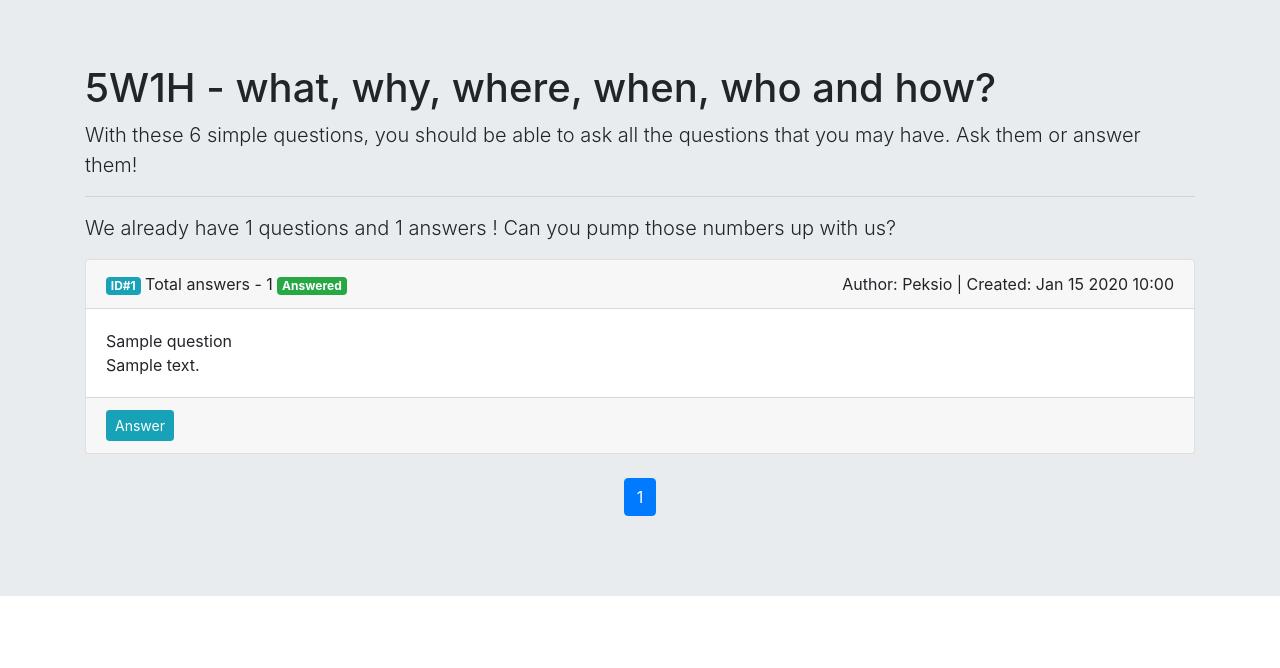
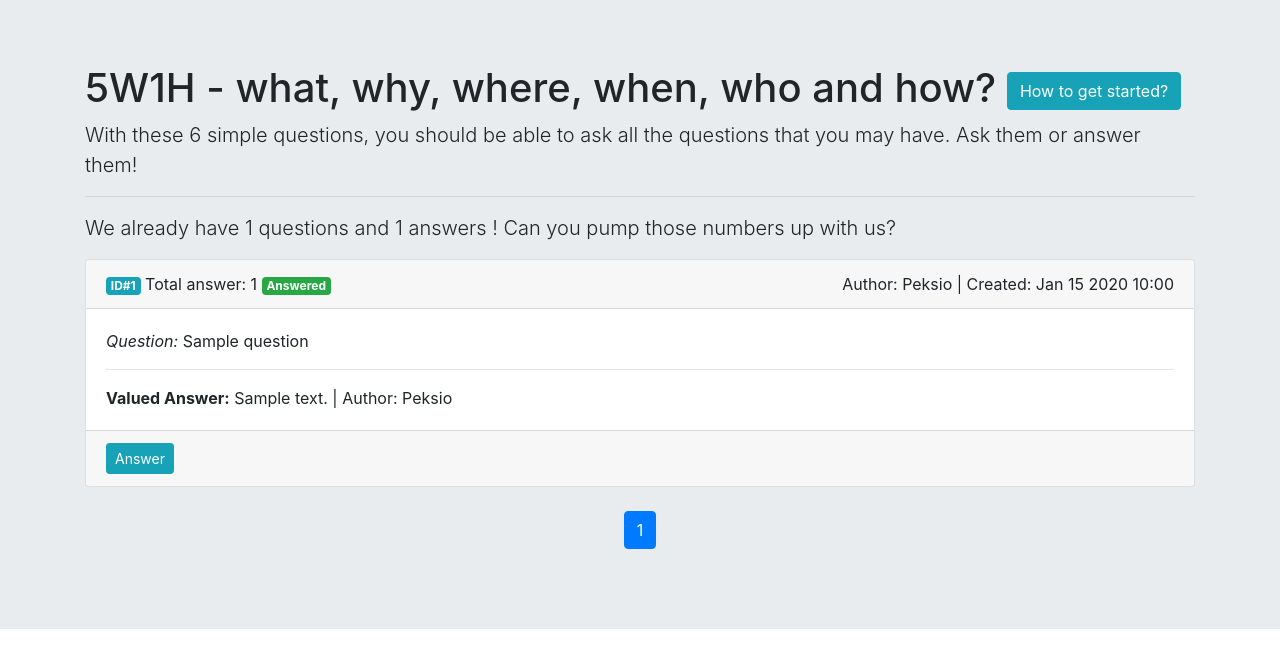
Before and after one commit to m-niemiec/5w1h, a Django app: page / in a window 1280 px wide. Shown: the part 56-724 px from the top of the page. Run offline with Django 3.2, Linux system fonts and the light colour scheme; data comes from the database, SQL or seed files in the repository; tables that the repository leaves empty hold one stand-in row (values such as "Sample post"); parts of the project's set-up code (start-up, migrations or seed data) failed here and were passed over; some libraries are stand-ins or nearby versions.

Commit message:
Added first pass of bootstrap, fixed bug with marking valued answers from different users, changed forms model to override classes, changed some names for better understanding, code will be cleaned up soon.

```diff
--- a/main/forms.py
+++ b/main/forms.py
@@ -11,6 +11,10 @@ class AskAQuestionForm(ModelForm):
 
 class GiveAnAnswerForm(ModelForm):
 
+    def __init__(self, *args, **kwargs):
+        super().__init__(*args, **kwargs)
+        self.fields['answer'].widget.attrs.update({'class': 'form-control'})
+
     class Meta:
         model = Answer
         fields = ['question_id', 'answer']
--- a/main/templates/main/base.html
+++ b/main/templates/main/base.html
@@ -4,7 +4,8 @@
     <link rel="stylesheet" href="https://stackpath.bootstrapcdn.com/bootstrap/4.4.1/css/bootstrap.min.css" integrity="sha384-Vkoo8x4CGsO3+Hhxv8T/Q5PaXtkKtu6ug5TOeNV6gBiFeWPGFN9MuhOf23Q9Ifjh" crossorigin="anonymous">
     <script src="https://ajax.googleapis.com/ajax/libs/jquery/3.4.1/jquery.min.js"></script>
     <script src="https://cdn.jsdelivr.net/npm/popper.js@1.16.0/dist/umd/popper.min.js" integrity="sha384-Q6E9RHvbIyZFJoft+2mJbHaEWldlvI9IOYy5n3zV9zzTtmI3UksdQRVvoxMfooAo" crossorigin="anonymous"></script>
-<script src="https://stackpath.bootstrapcdn.com/bootstrap/4.4.1/js/bootstrap.min.js" integrity="sha384-wfSDF2E50Y2D1uUdj0O3uMBJnjuUD4Ih7YwaYd1iqfktj0Uod8GCExl3Og8ifwB6" crossorigin="anonymous"></script>
+    <script src="https://stackpath.bootstrapcdn.com/bootstrap/4.4.1/js/bootstrap.min.js" integrity="sha384-wfSDF2E50Y2D1uUdj0O3uMBJnjuUD4Ih7YwaYd1iqfktj0Uod8GCExl3Og8ifwB6" crossorigin="anonymous"></script>
+    <link href="https://fonts.googleapis.com/icon?family=Material+Icons" rel="stylesheet">
     <meta charset="UTF-8">
     <title>5W1H</title>
 </head>
@@ -30,7 +31,7 @@
                 </span>
             <form class="form-inline my-2 my-lg-0" action="{% url 'logoutuser' %}" method="POST">
             {% csrf_token %}
-            <button type="submit" class="btn btn-warning">Log Out</button>
+            <button type="submit" class="btn btn-info">Log Out</button>
             </form>
         {% else %}
             <a class="nav-item nav-link" href="{% url 'signupuser' %}">Sign Up</a>
@@ -60,7 +61,6 @@
                     $('#voting_section').html(response['form'])
                     console.log($('#voting_section').html(response['form']));
                 },
-
                 error: function(rs, e){
                     console.log(rs.responseText);
                 },
--- a/main/templates/main/home.html
+++ b/main/templates/main/home.html
@@ -8,7 +8,13 @@
     <title>Title</title>
 </head>
 <body>
-<h1 class="display-5">5W1H - what, why, where, when, who and how?</h1>
+<h1 class="display-5">5W1H - what, why, where, when, who and how?
+
+<button type="button" class="btn btn-info" data-toggle="modal" data-target="#quick_start">
+  How to get started?
+</button>
+
+</h1>
 <p class="lead">With these 6 simple questions, you should be able to ask all the questions that you may have. Ask them or answer them!</p>
 <hr>
 <p class="lead">We already have {{ questions_count }} questions and {{ answers_count }} answers ! Can you pump those numbers up with us?</p>
@@ -16,21 +22,32 @@
 <div class="card" >
   <div class="card-header">
       <a href="{% url 'questiondetails' question.id %}" class="badge badge-info">ID#{{ question.id }}</a>
-      Total answers - {{ question.answer_set.count }}
+      Total answer{{ question.answer_set.count|pluralize }}: {{ question.answer_set.count }}
     {% if question.answered %}
       <span class="badge badge-success">Answered</span>
     {% else %}
-      <span class="badge badge-warning">Still need good answers!</span>
+      <span class="badge badge-secondary">Still need good answers!</span>
       {% endif %}
       <div class="float-right">
           Author: {{ question.user }} | Created: {{ question.created|date:'M j Y H:i' }}
       </div>
   </div>
   <div class="card-body">
-      {{ question|truncatechars:500 }}<br>
+
+      <i>Question:</i> {{ question|truncatechars:500 }}<br>
+        <hr>
         {% for answer in question.answer_set.all|slice:":3" %}
-            {{ answer|striptags|truncatechars:200 }}<br>
+
+      {% if answer.appreciated_answer %}
+      <b>Valued Answer:</b>
+      {% else %}
+      <i>Answer:</i>
+      {% endif %}
+       {{ answer|striptags|truncatechars:200 }} | Author: {{ answer.user }}<br>
         {% endfor %}
+      {% if question.answer_set.count > 3 %}<br>
+      <i>This questions have more answers, maybe you would like to <a href="{% url 'questiondetails' question.id %}">check them out?</a></i>
+      {% endif %}
   </div>
     <div class="card-footer">
       <small class="text-muted">
@@ -38,10 +55,8 @@
       </small>
     </div>
     </div>
-
 <br>
     {% endfor %}
-
 <ul class="pagination justify-content-center">
     {% if allquestions.has_previous %}
         <li class="page-item">
@@ -69,6 +84,31 @@
 </ul>
 </center>
 
+<!-- Quick Start Modal -->
+<div class="modal fade" id="quick_start" tabindex="-1" role="dialog" aria-labelledby="quick_start" aria-hidden="true">
+  <div class="modal-dialog modal-dialog-centered" role="document">
+    <div class="modal-content">
+      <div class="modal-header">
+        <h5 class="modal-title" id="exampleModalCenterTitle">Information for quick start with 5W1H:</h5>
+        <button type="button" class="close" data-dismiss="modal" aria-label="Close">
+          <span aria-hidden="true">&times;</span>
+        </button>
+      </div>
+      <div class="modal-body">
+          Hi. I am coming to your aid if you need some more information on how to get started with 5W1H.<br><br>
+          To be able to ask, answer and vote on questions and answers you will need an account. You can just press "Sign Up" or "Login" on top menu.<br><br>
+          After registering and logging in you will gain acces to all of those features that we talked before. Also you will be able to view your questions and answers and you will also be able to edit them.<br><br>
+          When you click on question you will be able to vote if you liked this question or not.<br><br>
+          When you ask a question you will also be able to choose what answers you find useful.<br><br>
+          Question will get "Answered" badge only if author will check at least one useful answer.
+      </div>
+      <div class="modal-footer">
+        <button type="button" class="btn btn-secondary" data-dismiss="modal">Close</button>
+      </div>
+    </div>
+  </div>
+</div>
+
 </body>
 </html>
 {% endblock %}
--- a/main/views.py
+++ b/main/views.py
@@ -274,9 +274,9 @@ def votedown(request):
 
 @login_required
 def appreciatedanswer(request, answer_pk):
-    answer = get_object_or_404(Answer, pk=answer_pk, user=request.user)
+    answer = get_object_or_404(Answer, pk=answer_pk)
     if request.method == "POST":
         answer.appreciated_answer = True
         answer.save()
-        messages.success(request, "Answer marked as appreciated!")
+        messages.success(request, "Answer marked as valued!")
         return redirect(request.META.get('HTTP_REFERER', 'redirect_if_referer_not_found'))
```
Also changed, not shown: main/templates/main/dashboard.html (+17 -8 lines), main/templates/main/partials/voting_section.html (+5 -5 lines), main/templates/main/questiondetails.html (+44 -11 lines).
